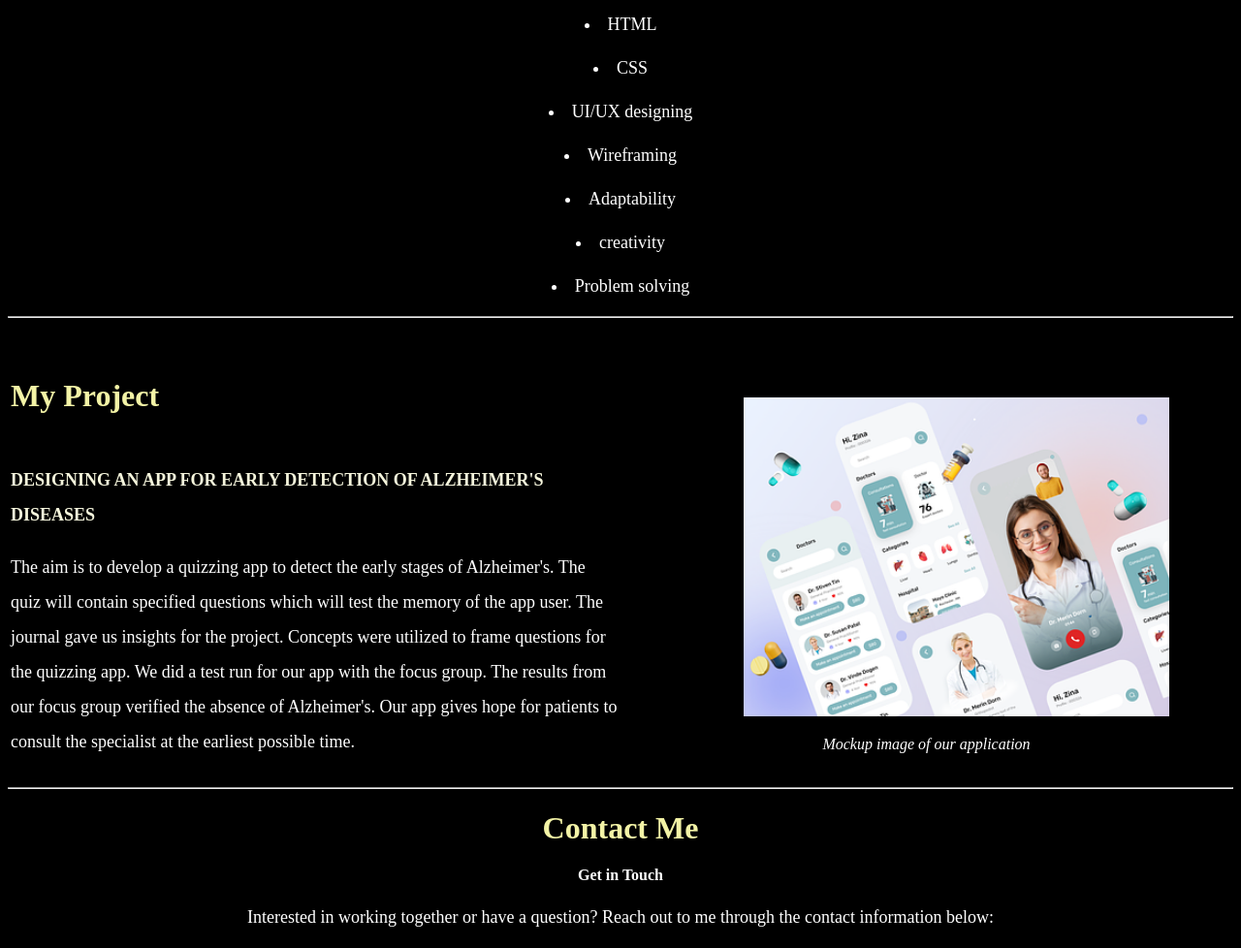
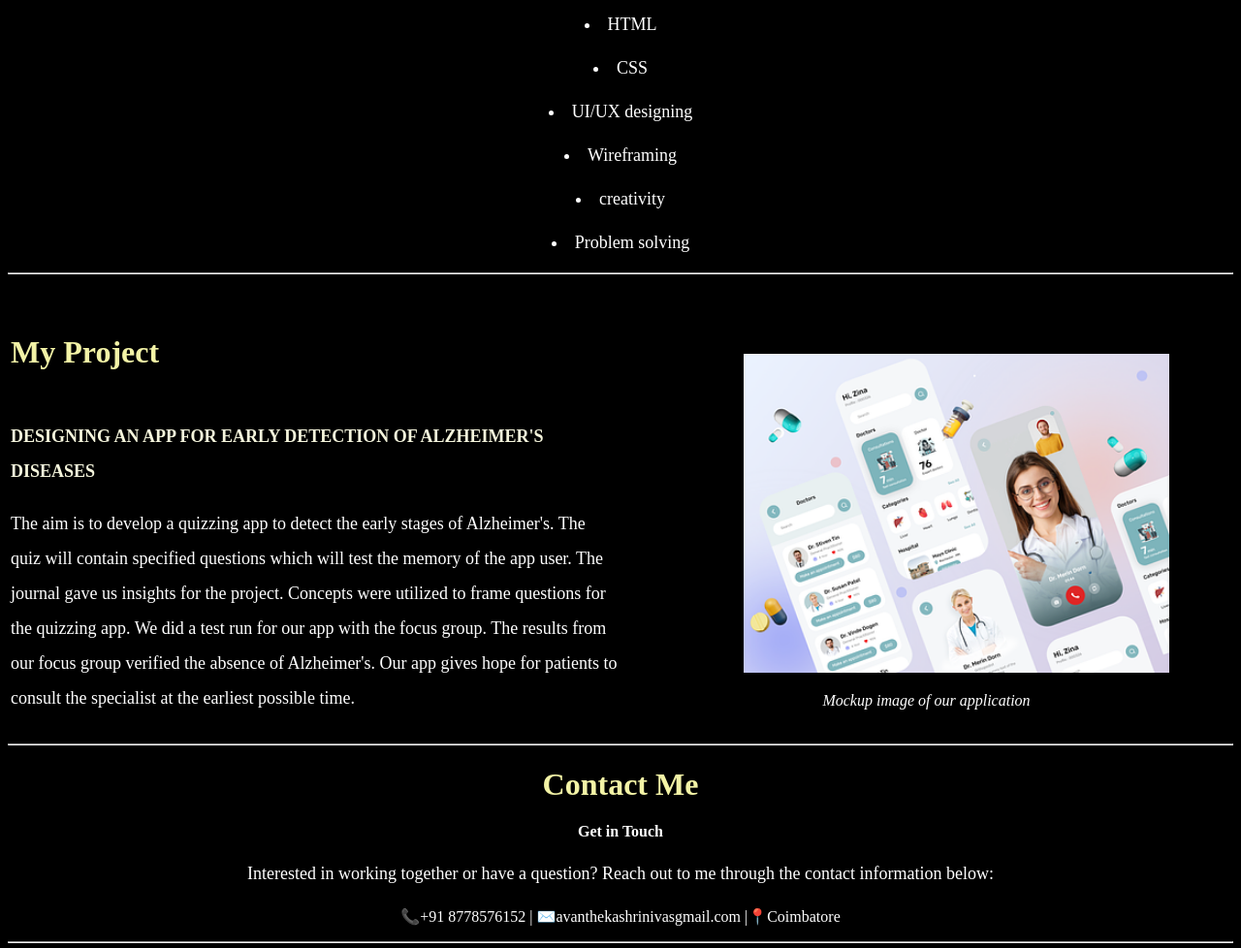
Before and after one commit to Avantheka/Portfolio, a plain HTML site: page index.html in a window 1280 px wide. Shown: the part 858-1836 px from the top of the page at 97% size. Drawn offline with Linux system fonts and the light colour scheme.

Commit message:
added text

```diff
--- a/index.html
+++ b/index.html
@@ -38,7 +38,6 @@
         <li> CSS </li>
         <li> UI/UX designing </li>
         <li> Wireframing </li>
-        <li> Adaptability </li>
         <li> creativity </li>
         <li> Problem solving </li>
      </ui>
```
